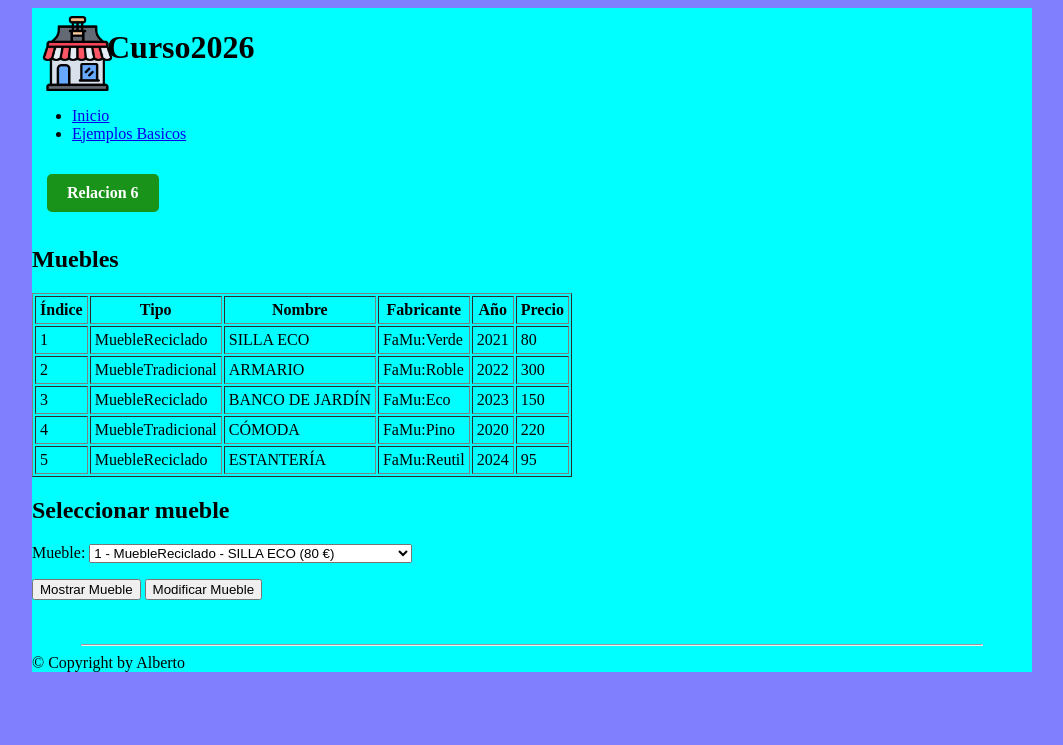
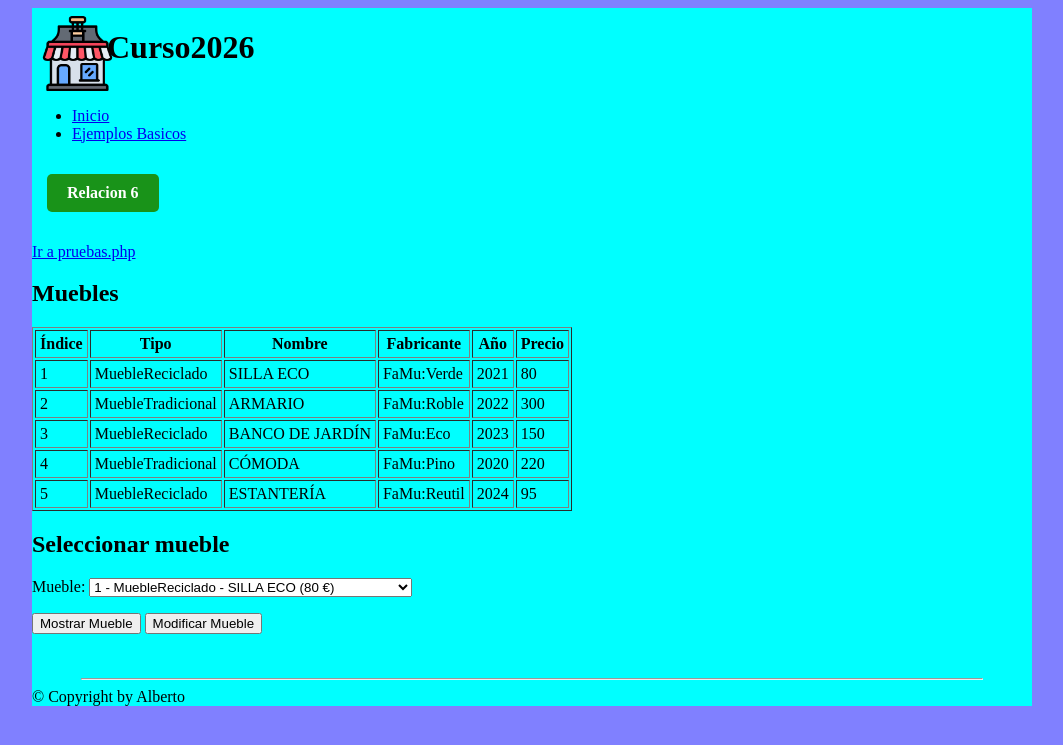
Before and after one commit to atorcas14/26-27-relacion6, a PHP site: page /aplicacion/principal/index.php in a window 1280 px wide. Shown: the top 745 px of the page, without its empty margins (108-1171 px from the left). Run offline with PHP 8.4, Linux system fonts and the light colour scheme.

Commit message:
fin relacion6

```diff
--- a/web/aplicacion/principal/index.php
+++ b/web/aplicacion/principal/index.php
@@ -90,6 +90,7 @@ function mostrarDetalle(array $detalle)
 //vista
 function cuerpo($muebles, $seleccion, $detalle, $error)
 {
+    echo "<p><a href='/aplicacion/principal/pruebas.php'>Ir a pruebas.php</a></p>";
 
     echo "<h2>Muebles</h2>";
     mostrarTabla($muebles);
--- a/web/aplicacion/principal/pruebas.php
+++ b/web/aplicacion/principal/pruebas.php
@@ -180,6 +180,7 @@ function cabecera() {}
 //vista
 function cuerpo($pruebas)
 {
+    echo "<p><a href='/aplicacion/principal/index.php'>Ir a formulario</a></p><br>";
     echo "<pre style='white-space:pre-wrap'>";
     foreach ($pruebas as $titulo => $lineas) {
         echo "<strong>" . ($titulo) . "</strong>\n";
```
